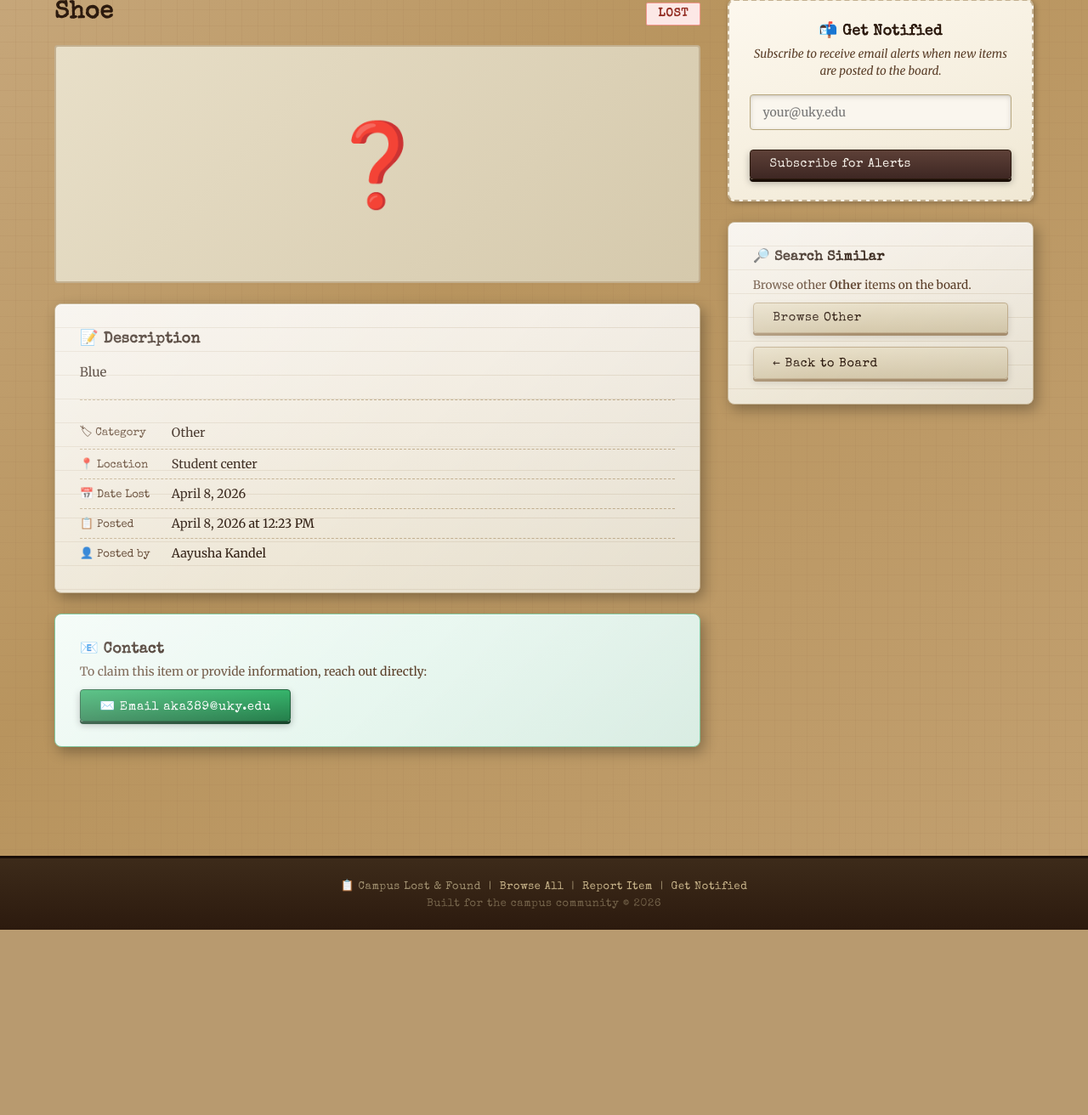
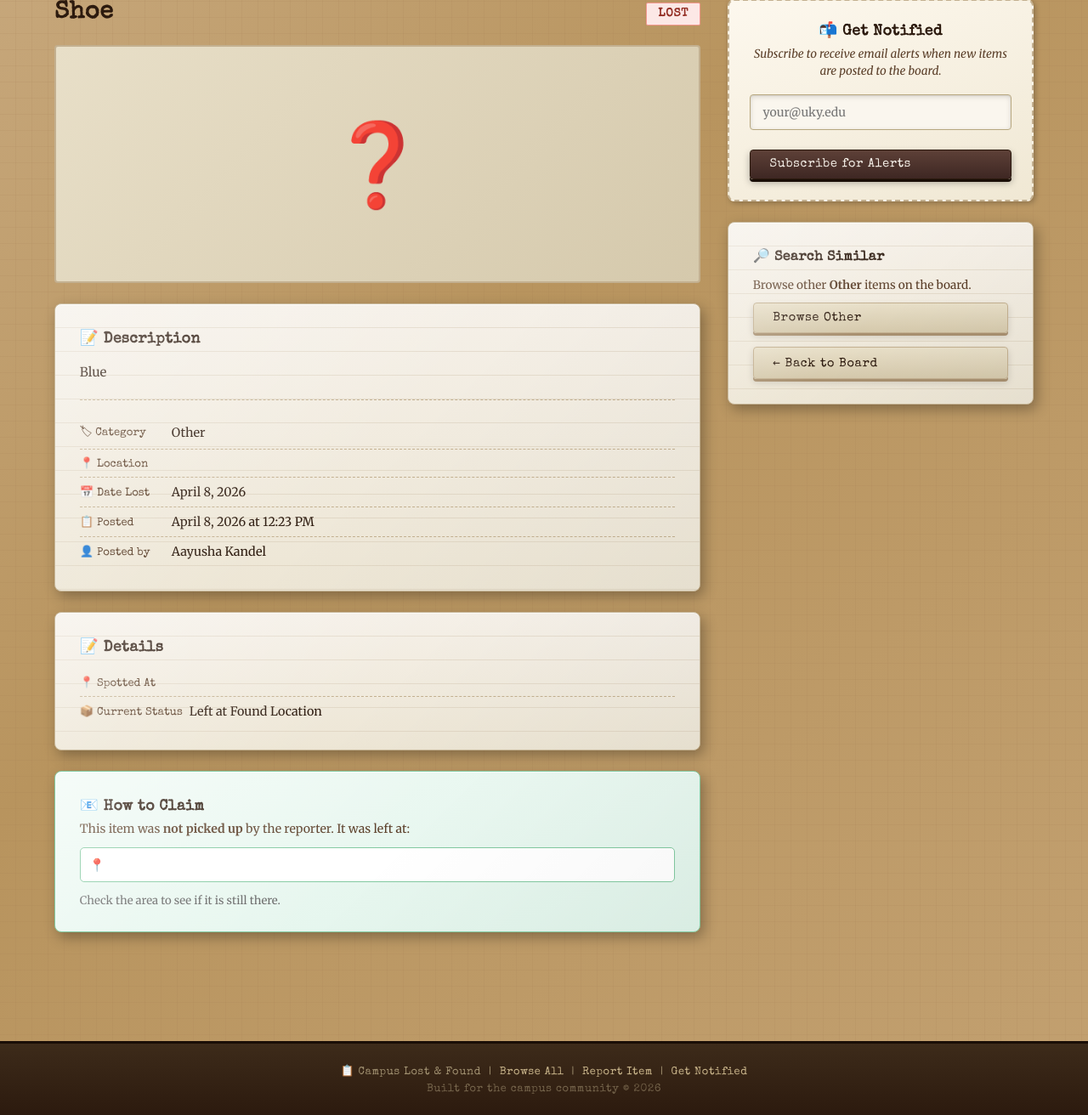
Before and after one commit to NicholasJayHall/CS498, a Django app: page /items/3/ in a window 1280 px wide. Shown: the part 134-1446 px from the top of the page at 85% size. Before the commit the page ends 1228 px from the top, so only its background shows below. Run offline with Django 5.2, Linux system fonts and the light colour scheme; a user stored in the database is signed in; data comes from the database, SQL or seed files in the repository; some web fonts are replaced.

Commit message:
Allowed reporters to have the option to not take the item with them

```diff
--- a/lost_and_found/our_site/forms.py
+++ b/lost_and_found/our_site/forms.py
@@ -31,7 +31,7 @@ class LostItemForm(forms.ModelForm):
 
     class Meta:
         model = LostItem
-        fields = ['title', 'description', 'category', 'location', 'date_lost', 'image', 'contact_email']
+        fields = ['title', 'description', 'category', 'found_location', 'storage_status', 'drop_off_location', 'date_lost', 'image']
         widgets = {
             'title': forms.TextInput(attrs={'class': 'form-control', 'placeholder': 'e.g. Blue North Face Backpack'}),
             'description': forms.Textarea(attrs={
@@ -43,13 +43,8 @@ class LostItemForm(forms.ModelForm):
                 'class': 'form-control',
                 'placeholder': 'e.g. Student Center, Room 205'
             }),
-            'contact_email': forms.EmailInput(attrs={
-                'class': 'form-control',
-                'placeholder': 'your@uky.edu'
-            }),
-        }
-        labels = {
-            'contact_email': 'Your Contact Email',
+            'storage_status': forms.Select(attrs={'class': 'form-control', 'id': 'id_storage_status'}),
+            'dropoff_point': forms.Select(attrs={'class': 'form-control', 'id': 'id_dropoff_point'}),
         }
 
     def clean_date_lost(self):
--- a/lost_and_found/our_site/models.py
+++ b/lost_and_found/our_site/models.py
@@ -1,5 +1,18 @@
 from django.db import models
 from django.contrib.auth.models import User
+
+
+class Location(models.Model):
+    """Model to store preset drop-off and find locations."""
+    name = models.CharField(max_length=100, unique=True)
+    contact_email = models.EmailField()
+    location = models.CharField(max_length=200)
+
+    class Meta:
+        ordering = ['name']
+
+    def __str__(self):
+        return self.name
 
 
 class LostItem(models.Model):
@@ -20,14 +33,27 @@ class LostItem(models.Model):
         ('found', 'Claimed'),
     ]
 
+    STORAGE_CHOICES = [
+        ('REPORTER', 'I have it with me'),
+        ('SITE', 'I left it where I found it'),
+        ('DROPOFF', 'I left it at a drop-off location'),
+    ]
+
     title = models.CharField(max_length=200)
     description = models.TextField()
     category = models.CharField(max_length=50, choices=CATEGORY_CHOICES, default='other')
-    location = models.CharField(max_length=200, help_text='Where did you find this item?')
+    found_location = models.CharField(max_length=200)
+    storage_status = models.CharField(max_length=10,choices=STORAGE_CHOICES,default='SITE')
+    drop_off_location = models.ForeignKey(
+        Location,
+        on_delete=models.SET_NULL,
+        null=True,
+        blank=True,
+        help_text='Where is this item or where was it left?'
+    )
     date_lost = models.DateField(help_text='Date item was lost or found')
     image = models.ImageField(upload_to='lost_items/', blank=True, null=True)
     reporter = models.ForeignKey(User, on_delete=models.SET_NULL, null=True, blank=True, related_name='reported_items')
-    contact_email = models.EmailField(help_text='Email address people can reach you at')
     status = models.CharField(max_length=20, choices=STATUS_CHOICES, default='lost')
     created_at = models.DateTimeField(auto_now_add=True)
     updated_at = models.DateTimeField(auto_now=True)
--- a/lost_and_found/our_site/static/our_site/js/main.js
+++ b/lost_and_found/our_site/static/our_site/js/main.js
@@ -21,23 +21,34 @@ document.addEventListener('DOMContentLoaded', function () {
     });
   }
 
-  // ── Live search filter (item list page) ──────────────────────
+  // ── Live search & filter (item list page) ──────────────────────
   const searchInput = document.getElementById('search-input');
 
   if (searchInput) {
-   if (searchInput.value) {
+    const filterForm = searchInput.closest('form');
+    const urlParams = new URLSearchParams(window.location.search);
+
+    // 1. Persistence: Keep focus even if query is empty after refresh
+    // We check the URL for 'q' to see if the user was just searching
+    if (urlParams.has('q')) {
       searchInput.focus();
       const textLength = searchInput.value.length;
       searchInput.setSelectionRange(textLength, textLength);
     }
 
-    // Debounce helper
+    // 2. Auto-refresh for dropdowns (Category and Status)
+    filterForm.querySelectorAll('select').forEach(select => {
+      select.addEventListener('change', () => {
+        filterForm.submit();
+      });
+    });
+
+    // 3. Auto-refresh for search typing (Debounced)
     let debounceTimer;
     searchInput.addEventListener('input', function () {
       clearTimeout(debounceTimer);
       debounceTimer = setTimeout(() => {
-        // Let the server handle it – just auto-submit the form
-        this.closest('form').submit();
+        filterForm.submit();
       }, 600);
     });
   }
--- a/lost_and_found/our_site/templates/our_site/item_detail.html
+++ b/lost_and_found/our_site/templates/our_site/item_detail.html
@@ -59,7 +59,7 @@
         </div>
         <div class="detail-meta-row">
           <span class="detail-meta-label">📍 Location</span>
-          <span>{{ item.location }}</span>
+          <span>{{ item.found_location }}</span>
         </div>
         <div class="detail-meta-row">
           <span class="detail-meta-label">📅 Date Lost</span>
@@ -77,16 +77,64 @@
         {% endif %}
       </div>
 
-      <!-- Contact Card -->
-      <div class="paper-card" style="border-color:#82c9a0;background:linear-gradient(160deg,#f0faf5 0%,#e0f4ea 100%);">
-        <h2 style="font-family:'Special Elite',monospace;font-size:1.1rem;margin-bottom:0.5rem;">📧 Contact</h2>
-        <p style="font-size:0.88rem;color:var(--ink-light);margin-bottom:0.8rem;">
-          To claim this item or provide information, reach out directly:
-        </p>
-        <a href="mailto:{{ item.contact_email }}" class="btn btn-success">
-          ✉️ Email {{ item.contact_email }}
-        </a>
-      </div>
+	<div class="paper-card mb-3">
+  <h2 style="font-family:'Special Elite',monospace;font-size:1.1rem;margin-bottom:1rem;">📝 Details</h2>
+
+  <div class="detail-meta-row">
+    <span class="detail-meta-label">📍 Spotted At</span>
+    <span>{{ item.found_location }}</span>
+  </div>
+
+  <div class="detail-meta-row">
+    <span class="detail-meta-label">📦 Current Status</span>
+    <span>
+      {% if item.storage_status == 'REPORTER' %}
+        With Reporter
+      {% elif item.storage_status == 'SITE' %}
+        Left at Found Location
+      {% elif item.storage_status == 'DROPOFF' %}
+        At Drop-off Point: {{ item.dropoff_point.name }}
+      {% endif %}
+    </span>
+  </div>
+
+  </div>
+
+<div class="paper-card" style="border-color:#82c9a0;background:linear-gradient(160deg,#f0faf5 0%,#e0f4ea 100%);">
+  <h2 style="font-family:'Special Elite',monospace;font-size:1.1rem;margin-bottom:0.5rem;">📧 How to Claim</h2>
+
+  {% if item.storage_status == 'REPORTER' %}
+    <p style="font-size:0.88rem;color:var(--ink-light);margin-bottom:0.8rem;">
+      The reporter has this item. Reach out to them at their student email:
+    </p>
+    <a href="mailto:{{ item.reporter.email }}" class="btn btn-success">
+      ✉️ Email {{ item.reporter.email }}
+    </a>
+
+  {% elif item.storage_status == 'SITE' %}
+    <p style="font-size:0.88rem;color:var(--ink-light);margin-bottom:0.8rem;">
+      This item was <strong>not picked up</strong> by the reporter. It was left at:
+    </p>
+    <div style="padding:10px; background:white; border-radius:5px; border:1px solid #82c9a0;">
+       📍 {{ item.found_location }}
+    </div>
+    <p style="font-size:0.82rem; margin-top:0.8rem; color:#666;">
+      Check the area to see if it is still there.
+    </p>
+
+  {% elif item.storage_status == 'DROPOFF' %}
+    <p style="font-size:0.88rem;color:var(--ink-light);margin-bottom:0.8rem;">
+      This item was dropped off at an official location:
+    </p>
+    <div style="margin-bottom:1rem;">
+      <strong>{{ item.dropoff_point.name }}</strong><br>
+      <span style="font-size:0.85rem;">{{ item.dropoff_point.address }}</span>
+    </div>
+    <a href="mailto:{{ item.dropoff_point.contact_email }}" class="btn btn-success">
+      ✉️ Contact Facility ({{ item.dropoff_point.contact_email }})
+    </a>
+  {% endif %}
+</div>
 
       <!-- Owner Actions -->
       {% if user.is_authenticated and user == item.reporter or user.is_staff %}
--- a/lost_and_found/our_site/views.py
+++ b/lost_and_found/our_site/views.py
@@ -32,7 +32,7 @@ def item_list(request):
         items = items.filter(
             Q(title__icontains=query) |
             Q(description__icontains=query) |
-            Q(location__icontains=query)
+            Q(found_location__icontains=query)
         )
     if category:
         items = items.filter(category=category)
@@ -88,10 +88,8 @@ def report_item(request):
         if form.is_valid():
             item = form.save(commit=False)
             item.reporter = request.user
-            if not item.contact_email:
-                item.contact_email = request.user.email
             item.save()
-            messages.success(request, f'📋 "{item.title}" has been posted successfully!')
+            messages.success(request, f'"{item.title}" has been posted successfully!')
             return redirect('item_detail', pk=item.pk)
     else:
         form = LostItemForm(initial={'contact_email': request.user.email})
```
Also changed, not shown: lost_and_found/our_site/admin.py (+6 -2 lines), lost_and_found/our_site/templates/our_site/report_item.html (+49 -94 lines).
